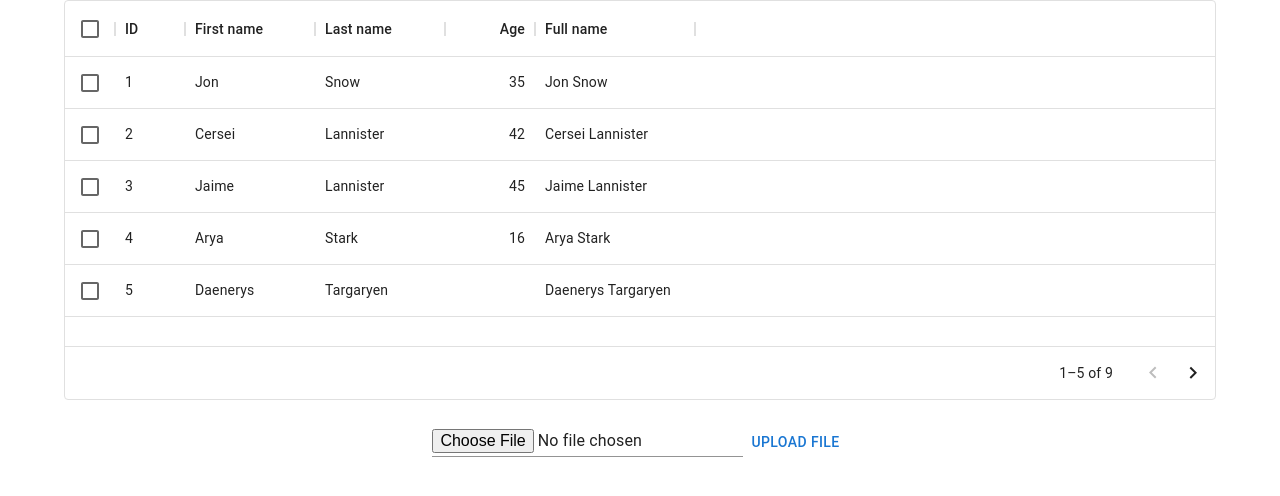
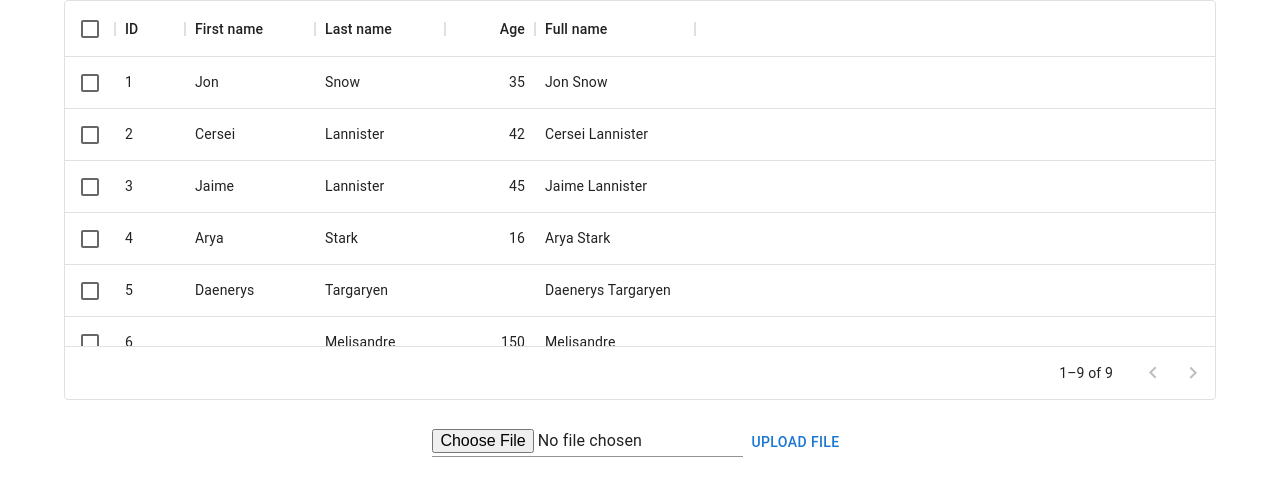
Before and after one commit to Maurice-K/MardysFineCars-React, a React (Vite) app: page /admin in a window 1280 px wide. Shown: the top 496 px of the page. Built offline with nearby package versions, Linux system fonts and the light colour scheme.

Commit message:
Updated to actually send form

```diff
--- a/src/components/AdminDealJackets.tsx
+++ b/src/components/AdminDealJackets.tsx
@@ -1,6 +1,5 @@
-import { Button, Input, Stack } from '@mui/material';
+import { Button, Input, Stack, TextField } from '@mui/material';
 import { DataGrid } from '@mui/x-data-grid';
-import { FileUploadOutlined } from '@mui/icons-material';
 import { useState } from 'react';
 
 const AdminDealJackets = () => {
@@ -72,13 +71,14 @@ const AdminDealJackets = () => {
 				<DataGrid
 					rows={rows}
 					columns={columns}
-					pageSize={5}
-					rowsPerPageOptions={[5]}
+					rowsPerPageOptions={[5, 10, 15]}
 					checkboxSelection
 				/>
 			</div>
-			<form onSubmit={uploadInventory} encType="multipart/form-data" >
-				<Input type="file" id="file" onChange={handleFileChange} />
+			<form onSubmit={uploadInventory} encType="multipart/form-data">
+				<Input type="file" id="file" inputProps={{
+					accept: ".csv"
+				}} onChange={handleFileChange} />
 
 				<Button type='submit' value="Upload File" >Upload File</Button>
 			</form>
```
